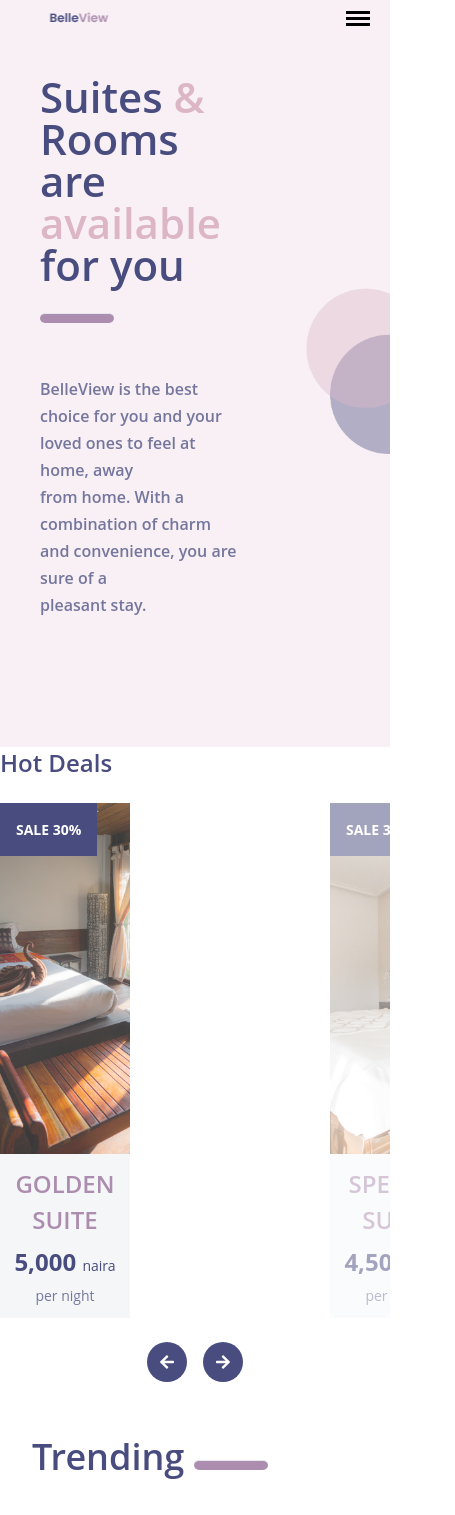
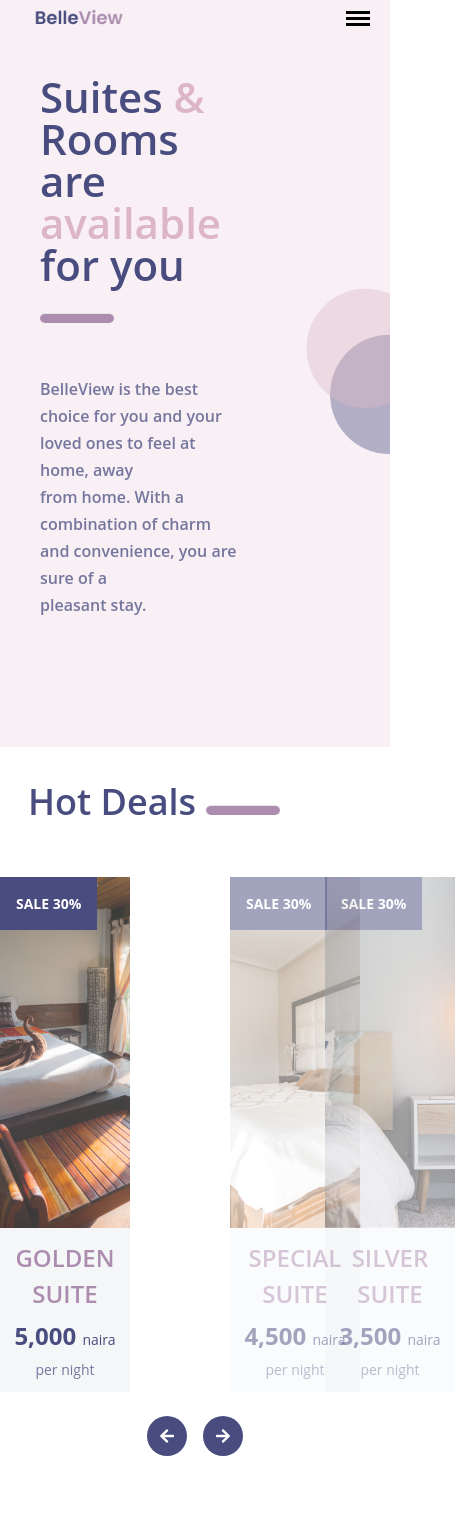
Before and after one commit to Torettosaviour17/BelleVie, a React (Vite) app: page /RoomsSuites in a window 390 px wide. Shown: the top 1515 px of the page, 455 px wide, since content can reach past the window. Built offline with nearby package versions, Linux system fonts and the light colour scheme.

Commit message:
making sure this is the last time i am writing anything here

```diff
--- a/src/App.jsx
+++ b/src/App.jsx
@@ -4,6 +4,9 @@ import HomeScreens from "./screens/homeScreens";
 import Facilitiesscreens from "./screens/Facilitiesscreens";
 import RoomsSuites from "./screens/Rooms&Suites";
 import ContactUs from "./screens/ContactUs";
+import NotFound from "../src/components/NotFound";
+import Aboutus from "./components/homeComponents/aboutus";
+// import ContactUs from "./screens/ContactUs";
 
 export default function App() {
   return (
@@ -12,9 +15,12 @@ export default function App() {
         <Route path="/" element={<HomeScreens />}>
           <Route index element={<HomeScreens />} />
         </Route>
-          <Route path="/facilities" element={<Facilitiesscreens />} />
-          <Route path="/RoomsSuites" element={<RoomsSuites />} />
-          <Route path="/contactUs" element={<ContactUs />} />
+        <Route path="/facilities" element={<Facilitiesscreens />} />
+        <Route path="/RoomsSuites" element={<RoomsSuites />} />
+        <Route path="/contactUs" element={<ContactUs />} />
+        <Route path="*" element={<NotFound />} /> {/* Fallback route */}
+        <Route path="/Aboutus" element={<Aboutus />} />
+        <Route path="/ContactUs" element={<ContactUs />} />
       </Routes>
     </BrowserRouter>
   );
--- a/src/components/Facilitiescomponents/Spa.jsx
+++ b/src/components/Facilitiescomponents/Spa.jsx
@@ -21,8 +21,8 @@ export default function Spa() {
         </div>
 
         {/* Content Area */}
-        <div className="w-full md:w-1/2 flex flex-col justify-center gap-4">
-          <h1 className="font-bold text-[42px] sm:text-[52px] lg:text-[100px] text-[#484C7FBD] leading-[1]">
+        <div className="w-full md:w-1/2 flex md:pb-48 flex-col justify-center gap-4">
+          <h1 className="font-bold text-[42px] sm:text-[52px] lg:text-[100px] text-[#484C7FBD] leading-[1] ">
             Spa
             <hr className="bg-[#DDB6C6] inline rounded-[20px] px-9 text-[14px]" />
           </h1>
--- a/src/components/Rooms&Suitescomponents/HotDeals.jsx
+++ b/src/components/Rooms&Suitescomponents/HotDeals.jsx
@@ -31,12 +31,13 @@ export default function HotDeals() {
 
   return (
     <section className="relative w-full">
-      <h2 className="text-2xl font-semibold text-[#484C7F] mb-6">
-        Hot Deals <span className="border-b-4 border-[#AC8DAF]"></span>
+      <h2 className="text-[#484C7F] pb-12 text-[36px] font-semibold p-7">
+        Hot Deals{" "}
+        <hr className="bg-[#AC8DAF] inline-block rounded-[20px] w-[74px] h-[10px]" />
       </h2>
 
       {/* Carousel Wrapper */}
-      <div className="flex justify-center items-center relative overflow-hidden">
+      <div className="flex justify-center items-center ">
         {carouselItems.map((item, index) => {
           // Determine whether the current item is the center, left, or right
           const isCenter = index === currentIndex;
@@ -55,10 +56,10 @@ export default function HotDeals() {
                 transform: isCenter
                   ? "translateX(0)"
                   : isLeft
-                  ? "translateX(-200px)"
+                  ? "translateX(100px)"
                   : isRight
-                  ? "translateX(200px)"
-                  : "translateX(100%)", // Hidden items off-screen
+                  ? "translateX(100px)"
+                  : "translateX(50%)", // Hidden items off-screen
               }}
             >
               {/* Image Section */}
--- a/src/components/homeComponents/aboutus.jsx
+++ b/src/components/homeComponents/aboutus.jsx
@@ -1,5 +1,7 @@
 // import React from "react";
 import aboutimg from "../../../public/assets/aboutimg.png";
+import { Link } from "react-router-dom";
+
 
 export default function aboutus() {
   return (
@@ -9,7 +11,7 @@ export default function aboutus() {
           <img className="w-full h-auto" src={aboutimg} alt="Hero" />
         </div>
 
-        <div className="w-full md:w-1/2 flex flex-col justify-center gap-4 md:pr-28 ">
+        <div className="w-full md:w-1/2 flex flex-col justify-center gap-4 md:pr-20 md:pb-48">
           <h1 className="font-bold text-[42px] sm:text-[52px] lg:text-[100px]  text-transparent bg-clip-text bg-gradient-to-r from-[#484C7F] to-[#DDB6C6]">
             About Us
             <hr className="bg-[#484C7F] inline-block rounded-[20px] w-[74px] h-[10px]" />
@@ -24,7 +26,7 @@ export default function aboutus() {
           </p>
           {/* Button */}
           <button className=" bg-[#484C7F] text-white rounded-[10px] w-[40%] inline py-2 sm:text-[14px] text-[12px] md:text-[16px] font-semibold transition-all duration-300">
-            Contact us
+            <Link to={"/ContactUs"}>Contact us</Link>
           </button>
         </div>
       </section>
--- a/src/components/homeComponents/customer.jsx
+++ b/src/components/homeComponents/customer.jsx
@@ -1,8 +1,17 @@
 import customerimg from "../../../public/assets/customerimg.png";
+import component from "../../../public/assets/Componentimg.png";
 
 export default function CustomerStories() {
   return (
-    <section className="bg-pink-50 items-center py-12 h-[100vh] flex ">
+    <section
+      className="bg-pink-50  py-12 h-[100vh] flex "
+      style={{
+        backgroundImage: `url(${component})`,
+        backgroundSize: "138px 319px", // Controls background image size
+        backgroundPosition: "0px 387px", // Positions background on the left side
+        backgroundRepeat: "no-repeat",
+      }}
+    >
       <div className="  relative w-full">
         <div className=" w-[65%] p-7 bg-[#484C7FBD] rounded-tr-[20px] rounded-br-[20px]">
           <div className="">
--- a/src/components/homeComponents/specialOffer.jsx
+++ b/src/components/homeComponents/specialOffer.jsx
@@ -1,12 +1,13 @@
 // import React from 'react'
-import specialimg from "../../assets/specialimg.png";
+import specialimg from "../../../public/assets/specialimg.png";
 import { FaArrowLeft, FaArrowRight } from "react-icons/fa";
+import { Link } from "react-router-dom";
 
 export default function specialOffer() {
   return (
     <div>
       <section className="flex flex-col md:flex-row gap-10 p-8 items-center w-full md:pl-14">
-        <div className="w-full md:w-1/2 flex flex-col gap-4">
+        <div className="w-full md:w-1/2 flex flex-col gap-4 md:pb-48">
           <div>
             <h1 className="font-bold text-[42px] sm:text-[52px] lg:text-[100px] text-[#AC8DAF] ">
               Special
@@ -24,7 +25,7 @@ export default function specialOffer() {
           </p>
           {/* Button */}
           <button className="w-[30%] inline py-2 bg-[#484C7F] text-white rounded-[10px] sm:text-[14px] text-[12px] md:text-[16px] font-semibold transition-all duration-300">
-            CHECK ALL NOW
+            <Link to={"/RoomsSuites"}>CHECK ALL NOW</Link>
           </button>
         </div>
         <div className="w-full flex flex-col md:w-1/2">
--- a/src/components/layout/navBar.jsx
+++ b/src/components/layout/navBar.jsx
@@ -15,7 +15,7 @@ export default function Navbar() {
       {/* Logo Section */}
       <div>
         <img
-          className="scale-50 sm:scale-75 md:scale-90 lg:scale-100 xl:scale-auto"
+          className="scale-75 sm:scale-90 md:scale-100 lg:scale-125 xl:scale-auto"
           src={logo}
           alt="Logo"
         />
```
